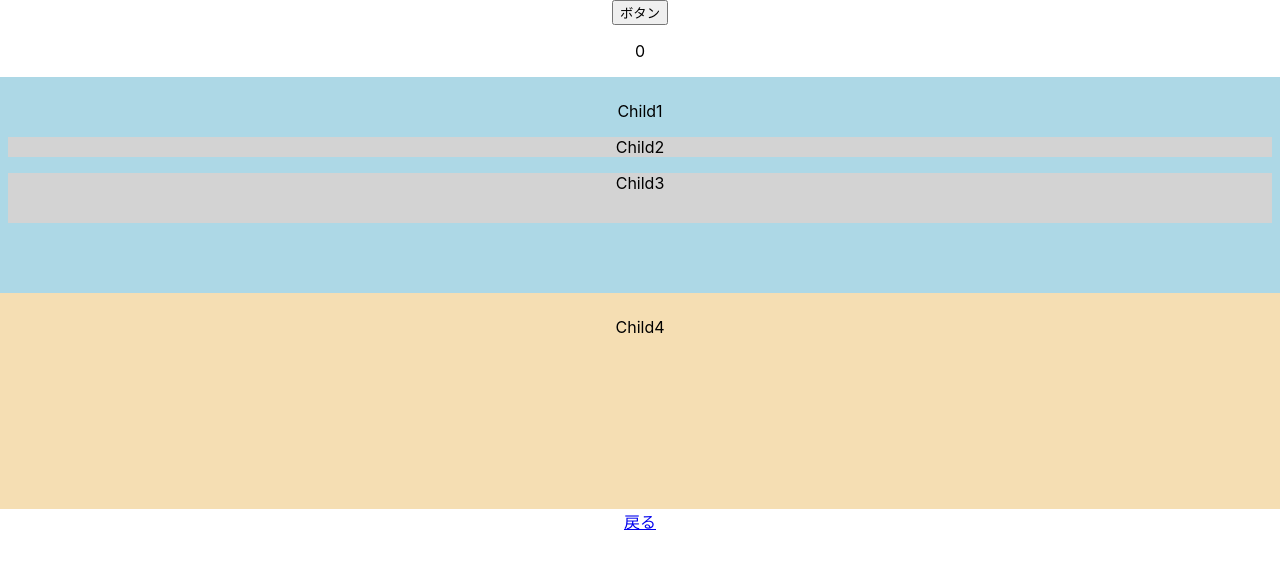
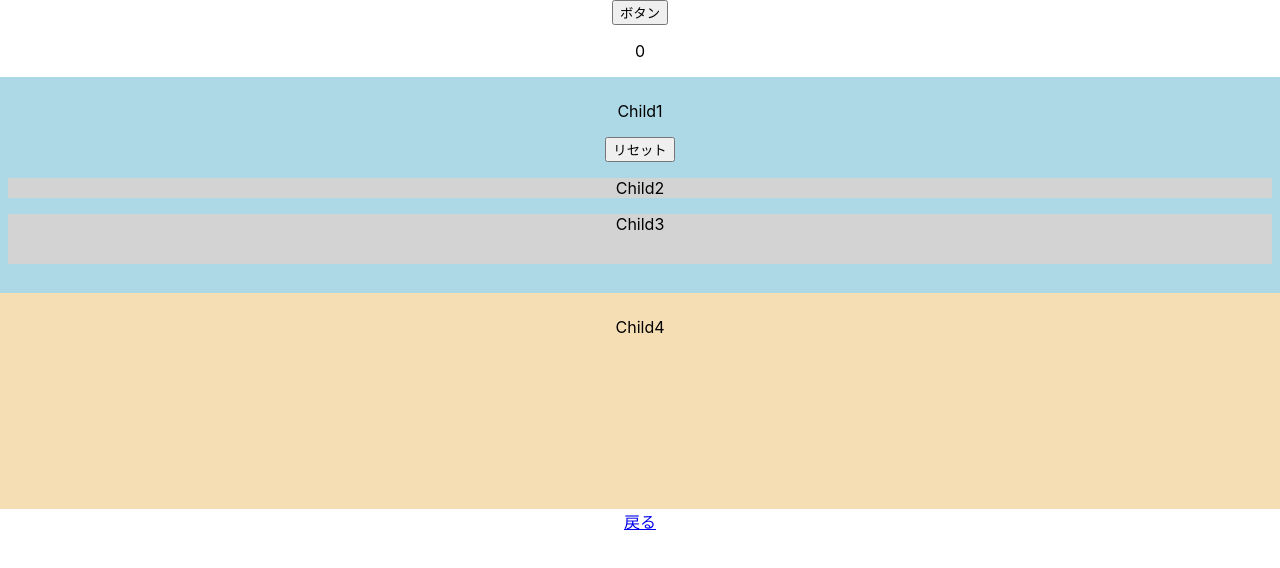
Before and after one commit to hiro881213/react-app, a React (Create React App) app: page /page3 in a window 1280 px wide. Shown: the top 568 px of the page. Built offline with nearby package versions, Linux system fonts and the light colour scheme.

Commit message:
関数の引き渡し

```diff
--- a/src/Page3.jsx
+++ b/src/Page3.jsx
@@ -14,12 +14,17 @@
         setNum(num + 1);
     }
 
+    // リセット処理
+    const onClickReset = () => {
+        setNum(0);
+    }
+
     return (
         <>
             <button onClick = { onClickButton }>ボタン</button>
             <p>{num}</p>
 
-            <Child1 />
+            <Child1 onClickReset = {onClickReset} />
             <Child4 />
             <a href = '../Page2'>戻る</a>
         </>
--- a/src/components/chap6_child/Child1.jsx
+++ b/src/components/chap6_child/Child1.jsx
@@ -9,14 +9,19 @@
     padding: "8px"
 };
 
-export const Child1 = memo(() => {
+export const Child1 = memo((props) => {
 
     console.log("Child1 レンダリング");
+
+    // リセットボタン処理を取得する
+    const { onClickReset } = props;
 
     return (
         <>
             <div style = {style}>
                 <p>Child1</p>
+                <button onClick = {onClickReset}>リセット</button>
+
                 <Child2 />
                 <Child3 />
             </div>
```
